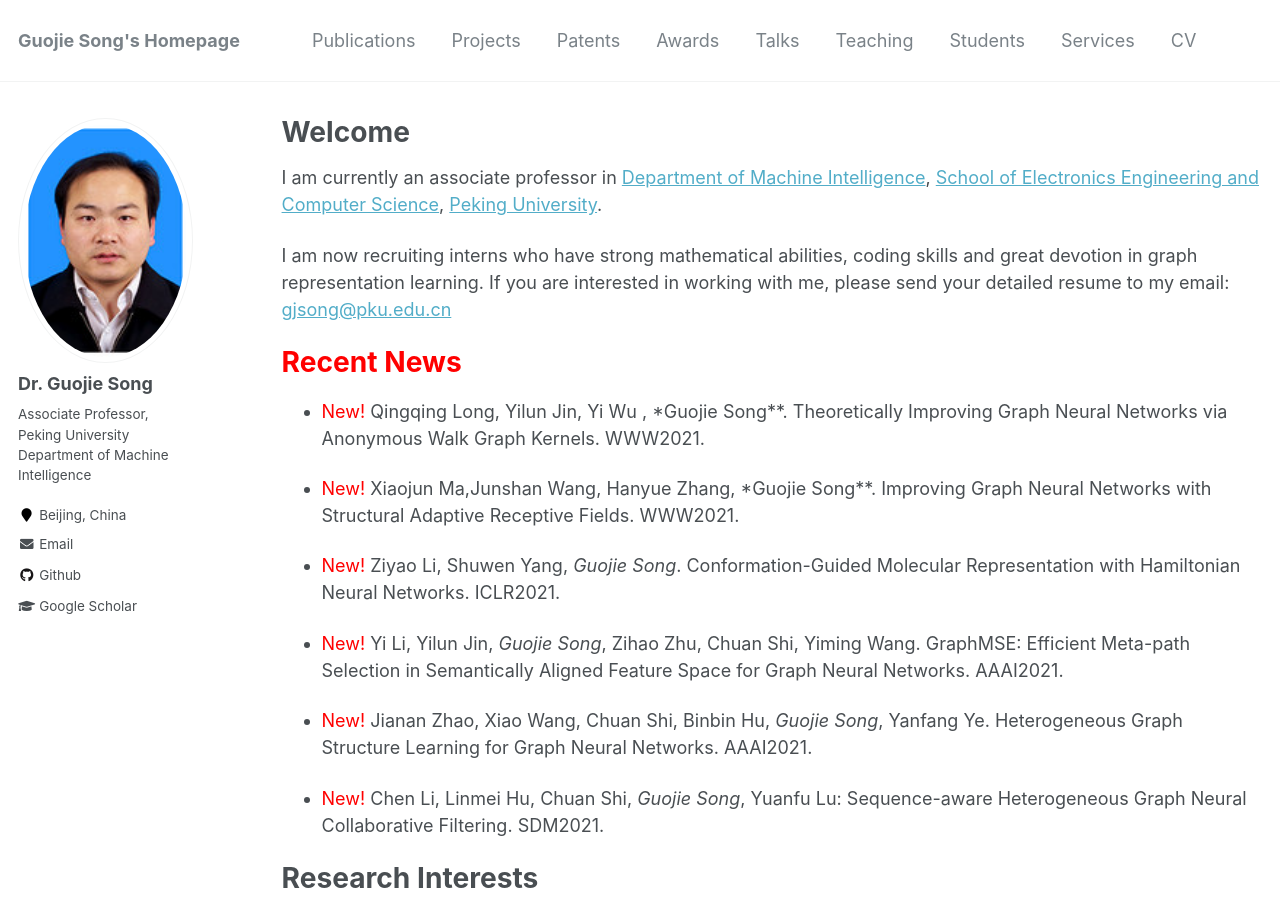
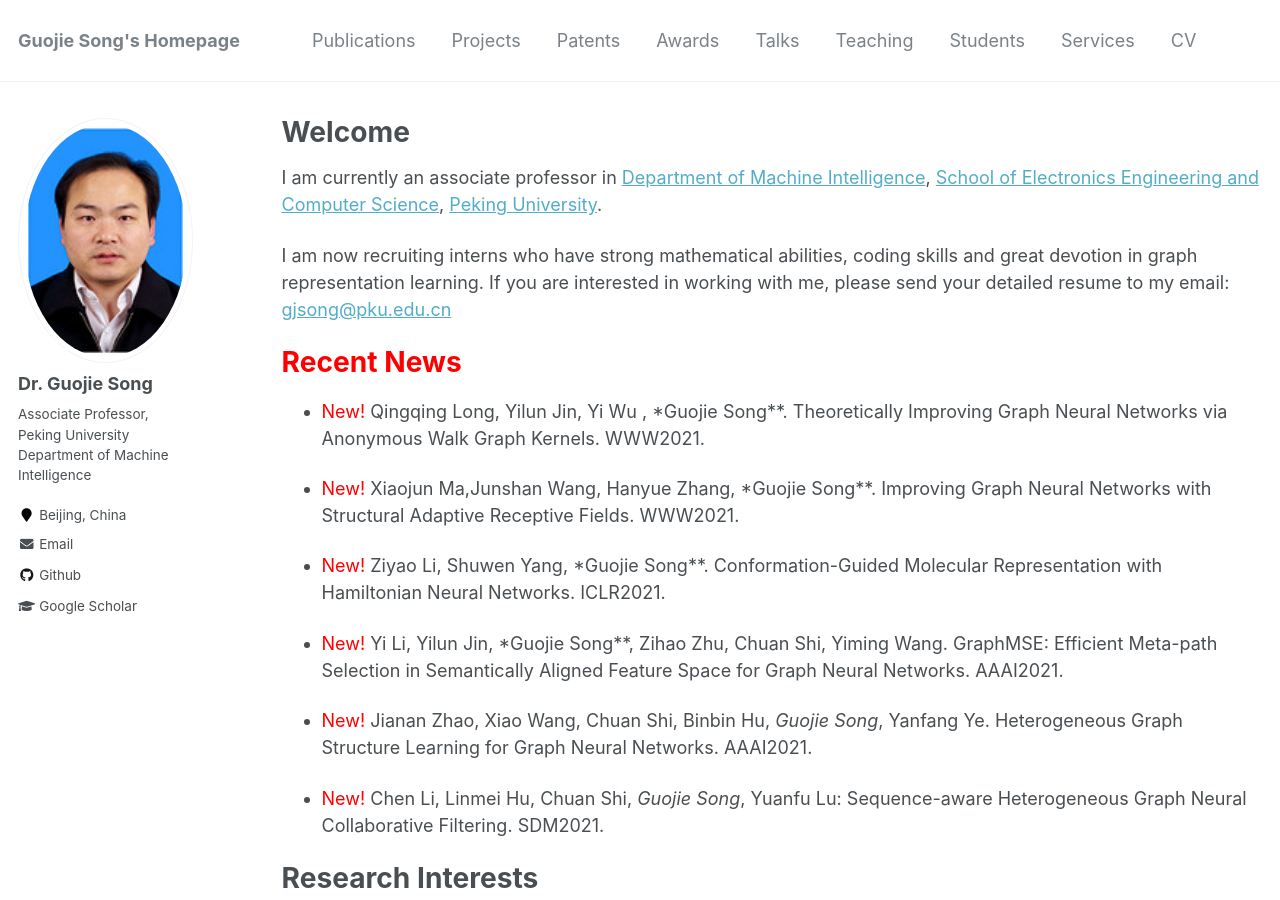
Before and after one commit to gjsong-pku/gjsong-pku.github.io, a Jekyll site: the page built from _pages/about.md, in a window 1280 px wide and 900 px high. Built offline with Jekyll 4.4.1, drawn with Linux system fonts in a browser that asks for light colours.

Commit message:
Update about.md

```diff
--- a/_pages/about.md
+++ b/_pages/about.md
@@ -20,9 +20,9 @@ I am now recruiting interns who have strong mathematical abilities, coding skill
 
 - <span style="color:red">New!</span> 	Xiaojun Ma,Junshan Wang, Hanyue Zhang, *Guojie Song**. Improving Graph Neural Networks with Structural Adaptive Receptive Fields. WWW2021.
 
-- <span style="color:red">New!</span> Ziyao Li, Shuwen Yang, *Guojie Song*. Conformation-Guided Molecular Representation with Hamiltonian Neural Networks. ICLR2021.
+- <span style="color:red">New!</span> Ziyao Li, Shuwen Yang, *Guojie Song**. Conformation-Guided Molecular Representation with Hamiltonian Neural Networks. ICLR2021.
 
-- <span style="color:red">New!</span> Yi Li, Yilun Jin, *Guojie Song*, Zihao Zhu, Chuan Shi, Yiming Wang. GraphMSE: Efficient Meta-path Selection in Semantically Aligned Feature Space for Graph Neural Networks. AAAI2021.
+- <span style="color:red">New!</span> Yi Li, Yilun Jin, *Guojie Song**, Zihao Zhu, Chuan Shi, Yiming Wang. GraphMSE: Efficient Meta-path Selection in Semantically Aligned Feature Space for Graph Neural Networks. AAAI2021.
 
 - <span style="color:red">New!</span>	Jianan Zhao, Xiao Wang, Chuan Shi, Binbin Hu, *Guojie Song*, Yanfang Ye. Heterogeneous Graph Structure Learning for Graph Neural Networks. AAAI2021.
 
```
